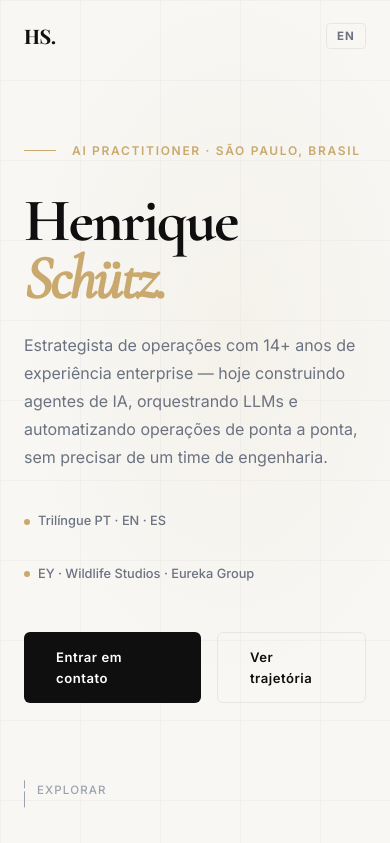
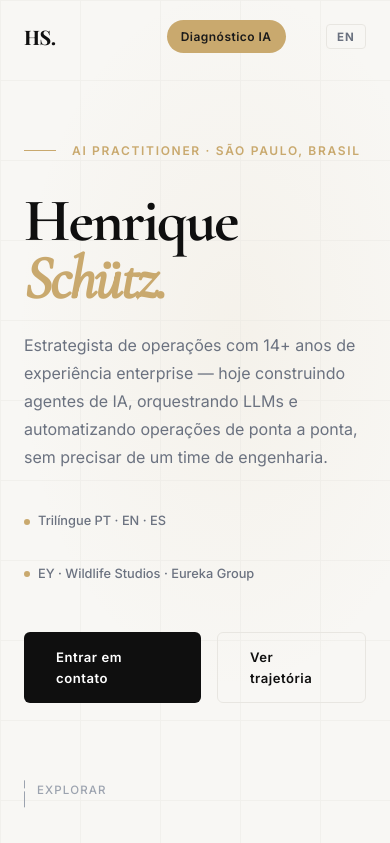
Before and after one commit to hikschutz/operations-agent, a Flask app: page / in a window 390 px wide. Shown: the top 843 px of the page. Run offline with Flask 3, Linux system fonts and the light colour scheme; some web fonts are replaced.

Commit message:
Adiciona botão Diagnóstico IA no mobile

```diff
--- a/templates/home.html
+++ b/templates/home.html
@@ -725,10 +725,25 @@
     }
 
     /* ── RESPONSIVE ── */
+    .mobile-diag-btn {
+      display: none;
+      align-items: center;
+      gap: 6px;
+      padding: 7px 14px;
+      background: var(--gold);
+      color: #1a1a1a;
+      font-size: 0.75rem;
+      font-weight: 600;
+      letter-spacing: 0.04em;
+      text-decoration: none;
+      border-radius: 20px;
+    }
+
     @media (max-width: 768px) {
       nav { padding: 1.25rem 1.5rem; }
       nav.scrolled { padding: 0.9rem 1.5rem; }
       .nav-links { display: none; }
+      .mobile-diag-btn { display: flex; }
       #hero { padding: 0 1.5rem; }
       .hero-scroll { left: 1.5rem; }
       #stats { grid-template-columns: 1fr 1fr; }
@@ -758,6 +773,7 @@
       <li><a href="#contact" data-pt="Contato" data-en="Contact">Contato</a></li>
       <li><a href="/diagnostico" data-pt="Diagnóstico IA" data-en="AI Diagnosis" style="color: var(--gold);">Diagnóstico IA</a></li>
     </ul>
+    <a href="/diagnostico" class="mobile-diag-btn">Diagnóstico IA</a>
     <button class="lang-btn" id="langBtn">EN</button>
   </div>
 </nav>
```
